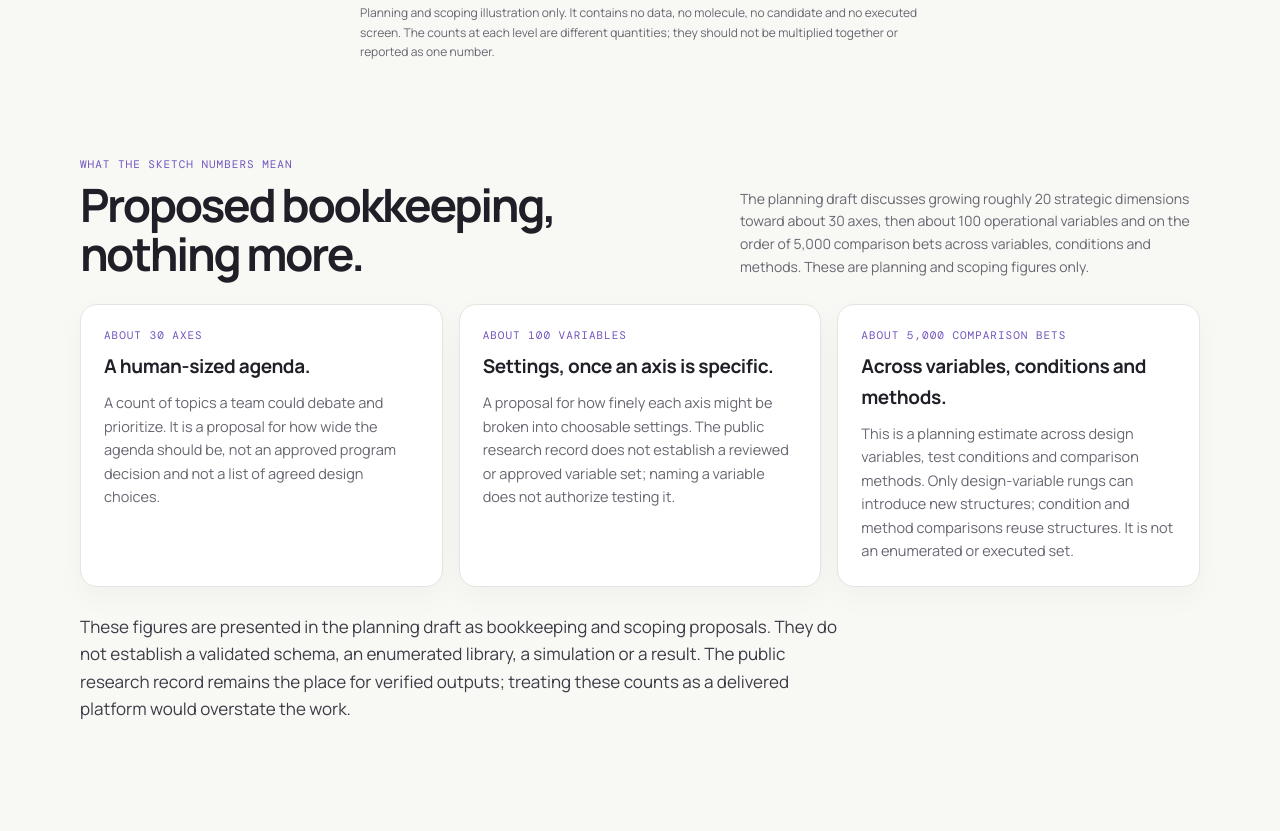
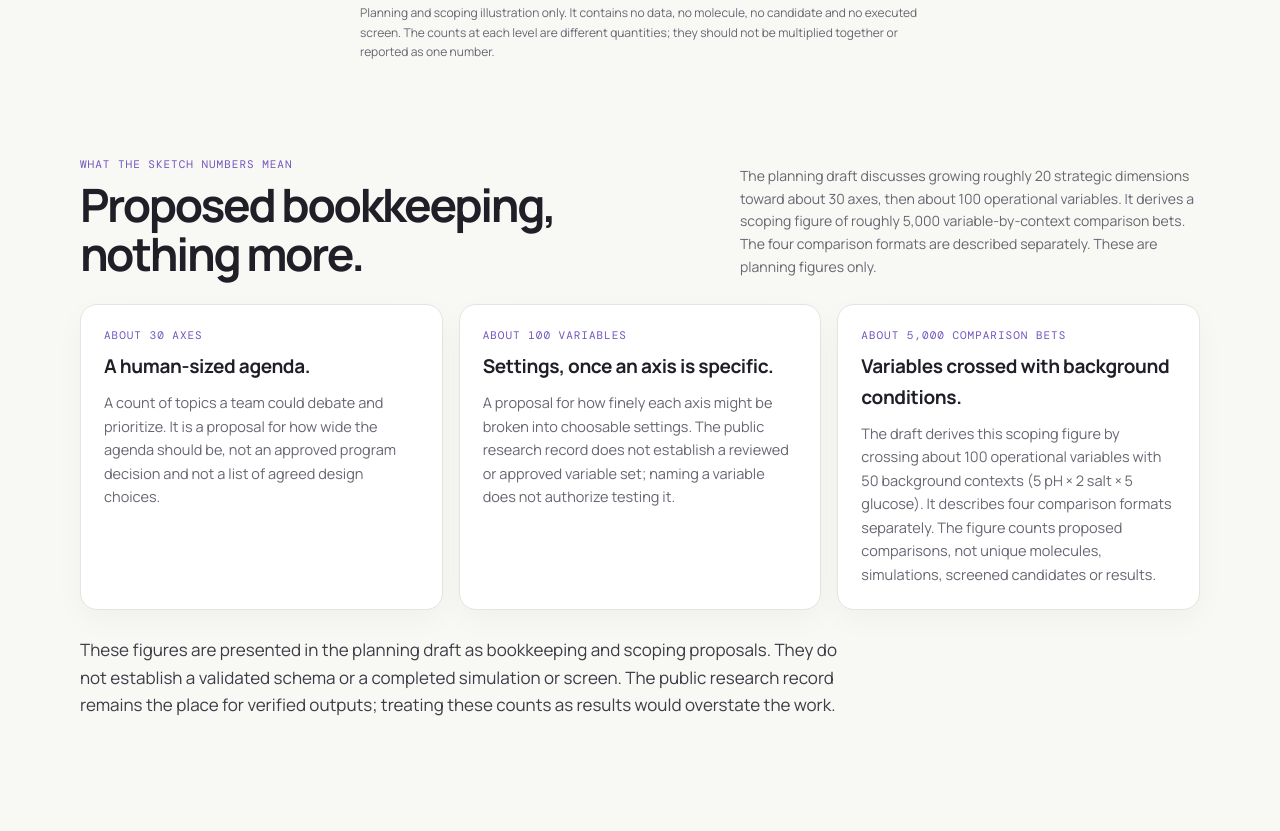
Before and after one commit to pallagip/dia-health-one, a plain HTML site: page blog/opposite-bets/index.html in a window 1280 px wide. Shown: the part 2089-2920 px from the top of the page. Drawn offline with nearby package versions, Linux system fonts and the light colour scheme.

Commit message:
docs: clarify planned comparison scope

```diff
--- a/blog/opposite-bets/index.html
+++ b/blog/opposite-bets/index.html
@@ -121,14 +121,14 @@
   </section>
 
   <section class="wrap" id="numbers">
-    <div class="section-head"><div><div class="label">What the sketch numbers mean</div><h2>Proposed bookkeeping, nothing more.</h2></div><p class="note">The planning draft discusses growing roughly 20 strategic dimensions toward about 30 axes, then about 100 operational variables and on the order of 5,000 comparison bets across variables, conditions and methods. These are planning and scoping figures only.</p></div>
+    <div class="section-head"><div><div class="label">What the sketch numbers mean</div><h2>Proposed bookkeeping, nothing more.</h2></div><p class="note">The planning draft discusses growing roughly 20 strategic dimensions toward about 30 axes, then about 100 operational variables. It derives a scoping figure of roughly 5,000 variable-by-context comparison bets. The four comparison formats are described separately. These are planning figures only.</p></div>
     <div class="cards">
       <article class="card"><div class="label">About 30 axes</div><h3>A human-sized agenda.</h3><p>A count of topics a team could debate and prioritize. It is a proposal for how wide the agenda should be, not an approved program decision and not a list of agreed design choices.</p></article>
       <article class="card"><div class="label">About 100 variables</div><h3>Settings, once an axis is specific.</h3><p>A proposal for how finely each axis might be broken into choosable settings. The public research record does not establish a reviewed or approved variable set; naming a variable does not authorize testing it.</p></article>
-      <article class="card"><div class="label">About 5,000 comparison bets</div><h3>Across variables, conditions and methods.</h3><p>This is a planning estimate across design variables, test conditions and comparison methods. Only design-variable rungs can introduce new structures; condition and method comparisons reuse structures. It is not an enumerated or executed set.</p></article>
+      <article class="card"><div class="label">About 5,000 comparison bets</div><h3>Variables crossed with background conditions.</h3><p>The draft derives this scoping figure by crossing about 100 operational variables with 50 background contexts (5 pH × 2 salt × 5 glucose). It describes four comparison formats separately. The figure counts proposed comparisons, not unique molecules, simulations, screened candidates or results.</p></article>
     </div>
     <div class="prose" style="margin-top:26px">
-      <p>These figures are presented in the planning draft as bookkeeping and scoping proposals. They do not establish a validated schema, an enumerated library, a simulation or a result. The public research record remains the place for verified outputs; treating these counts as a delivered platform would overstate the work.</p>
+      <p>These figures are presented in the planning draft as bookkeeping and scoping proposals. They do not establish a validated schema or a completed simulation or screen. The public research record remains the place for verified outputs; treating these counts as results would overstate the work.</p>
     </div>
   </section>
 
@@ -178,7 +178,7 @@
   </section>
 
   <section class="wrap" id="limits">
-    <div class="limits"><div class="label">Evidence boundary</div><h2>Bookkeeping is not evidence.</h2><p>This note reports no new research result and does not change the public program status. The figures discussed here come from a planning draft and are proposals, not approved program decisions, completed files or a validated platform.</p><p>No Dia Health One compound is a measured hit, a working switch, an insulin candidate or a drug. Candidate ranking is not authorized, and no set of candidates is ready for a laboratory. The public status page remains the bounded record of what has been shown.</p></div>
+    <div class="limits"><div class="label">Evidence boundary</div><h2>Bookkeeping is not evidence.</h2><p>This note reports no new research result and does not change the public program status. The figures discussed here come from a planning draft. They are not approved program decisions or a validated platform, and they do not report a verified result or an executed screening campaign.</p><p>No Dia Health One compound is a measured hit, a working switch, an insulin candidate or a drug. Candidate ranking is not authorized, and no set of candidates is ready for a laboratory. The public status page remains the bounded record of what has been shown.</p></div>
   </section>
 
   <section class="wrap">
```
